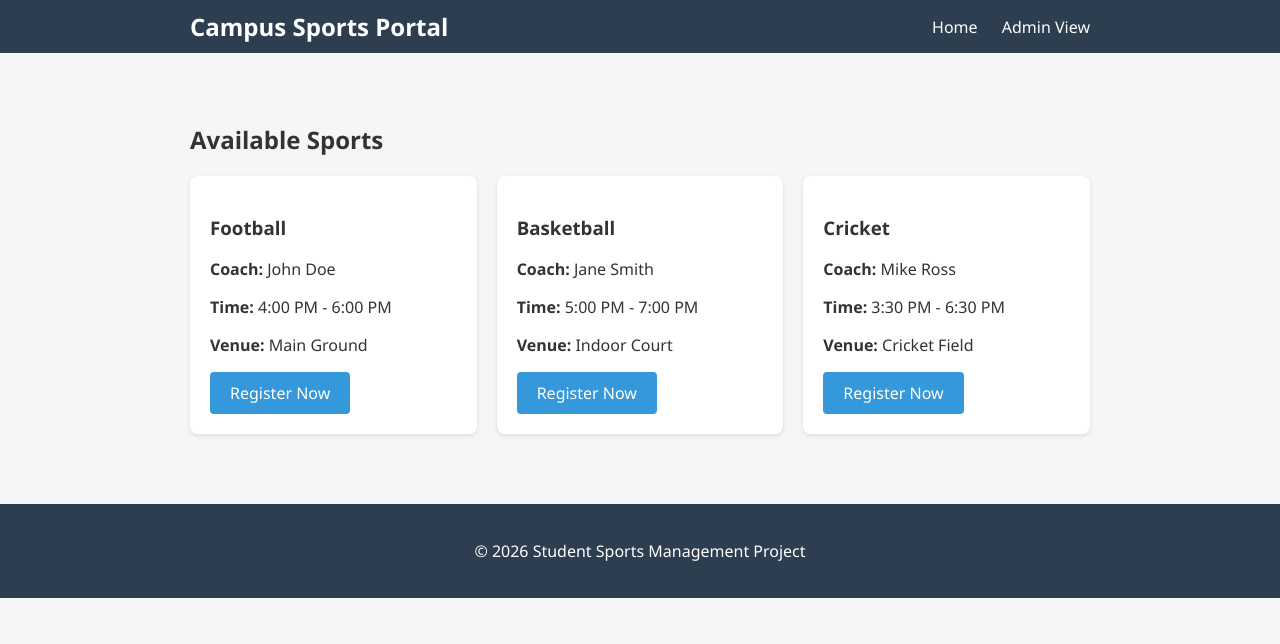
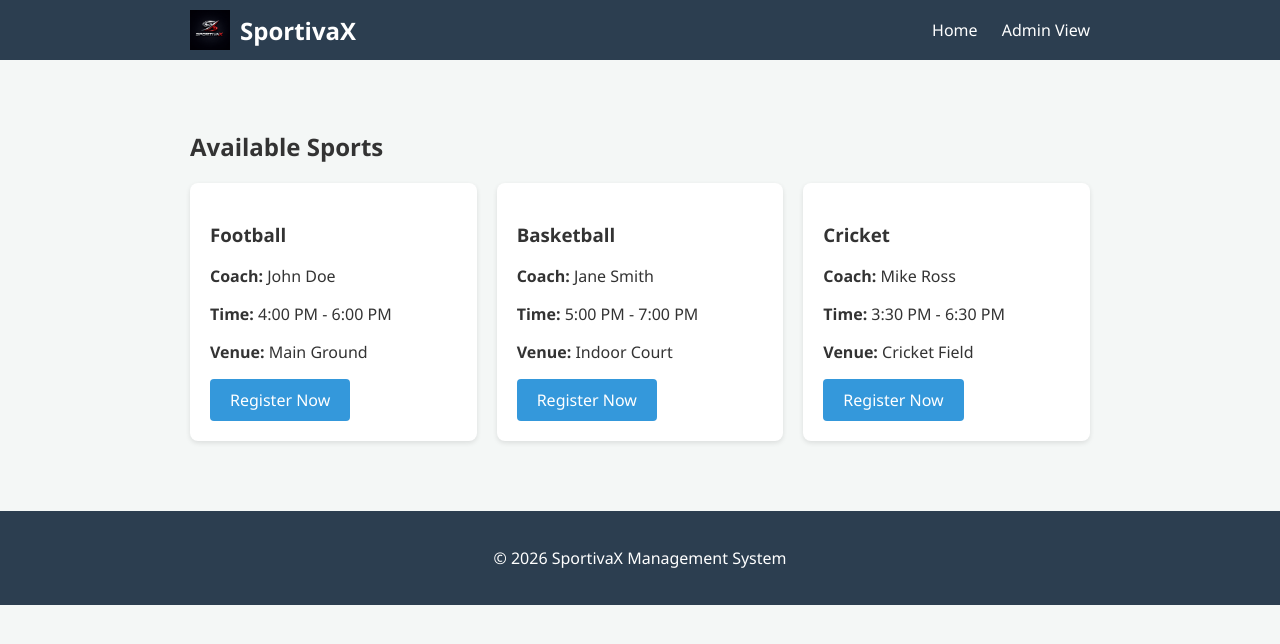
Before and after one commit to devkrish7o/Python, a FastAPI app: page / in a window 1280 px wide. Shown: the top 644 px of the page. Run offline with FastAPI, Linux system fonts and the light colour scheme.

Commit message:
Update company name and integrate new logo across the application
Update static assets and HTML templates to reflect the new company name "SportivaX" and include the provided logo, adjusting CSS for proper display.

Replit-Commit-Author: Agent
Replit-Commit-Session-Id: a1a2d18b-4a99-4e19-8bee-3489177f4e7e
Replit-Commit-Checkpoint-Type: full_checkpoint
Replit-Commit-Event-Id: 8cf3ba8a-bead-4616-b01c-8fcf216f15d5
Replit-Commit-Screenshot-Url: https://storage.googleapis.com/screenshot-production-us-central1/cc44fcd4-d8be-46c4-aa01-100e67e798c8/a1a2d18b-4a99-4e19-8bee-3489177f4e7e/hSCjLwC
Replit-Helium-Checkpoint-Created: true

```diff
--- a/static/css/style.css
+++ b/static/css/style.css
@@ -23,6 +23,50 @@ nav .container {
     justify-content: space-between;
     align-items: center;
     padding: 0 20px;
+}
+
+.navbar {
+    display: flex;
+    justify-content: space-between;
+    align-items: center;
+}
+
+.logo-area {
+    display: flex;
+    align-items: center;
+}
+
+.nav-logo {
+    height: 40px;
+    margin-right: 10px;
+}
+
+.brand-name {
+    font-size: 1.5rem;
+    font-weight: bold;
+    color: white;
+}
+
+.logo-center {
+    text-align: center;
+    margin-bottom: 20px;
+}
+
+.form-logo {
+    height: 80px;
+    margin-bottom: 10px;
+}
+
+.success-logo {
+    height: 100px;
+    margin-bottom: 10px;
+}
+
+.brand-name-dark {
+    color: #2c3e50;
+    margin-top: 0;
+    margin-bottom: 20px;
+    font-size: 2rem;
 }
 
 nav h1 { margin: 0; font-size: 1.5rem; }
--- a/templates/admin.html
+++ b/templates/admin.html
@@ -6,6 +6,10 @@
 </head>
 <body>
     <div class="container">
+        <div class="logo-center">
+            <img src="/static/logo.png" alt="SportivaX Logo" class="form-logo">
+            <h1 class="brand-name-dark">SportivaX</h1>
+        </div>
         <h1>Student Registrations</h1>
         <table class="data-table">
             <thead>
--- a/templates/index.html
+++ b/templates/index.html
@@ -7,8 +7,11 @@
 </head>
 <body>
     <nav>
-        <div class="container">
-            <h1>Campus Sports Portal</h1>
+        <div class="container navbar">
+            <div class="logo-area">
+                <img src="/static/logo.png" alt="SportivaX Logo" class="nav-logo">
+                <span class="brand-name">SportivaX</span>
+            </div>
             <div class="links">
                 <a href="/">Home</a>
                 <a href="/admin">Admin View</a>
@@ -32,7 +35,7 @@
     </div>
 
     <footer>
-        <p>&copy; 2026 Student Sports Management Project</p>
+        <p>&copy; 2026 SportivaX Management System</p>
     </footer>
 </body>
 </html>
--- a/templates/register.html
+++ b/templates/register.html
@@ -6,6 +6,10 @@
 </head>
 <body>
     <div class="container">
+        <div class="logo-center">
+            <img src="/static/logo.png" alt="SportivaX Logo" class="form-logo">
+            <h1 class="brand-name-dark">SportivaX</h1>
+        </div>
         <h1>Register for {{ sport.name }}</h1>
         <form action="/submit-registration" method="post" class="form-container">
             <input type="hidden" name="sport_name" value="{{ sport.name }}">
--- a/templates/success.html
+++ b/templates/success.html
@@ -6,6 +6,8 @@
 </head>
 <body>
     <div class="container text-center">
+        <img src="/static/logo.png" alt="SportivaX Logo" class="success-logo">
+        <h1 class="brand-name-dark">SportivaX</h1>
         <h1>Success!</h1>
         <div class="success-box">
             <p>Congratulations <strong>{{ reg.name }}</strong>!</p>
```
Also changed, not shown: attached_assets/file_0000000002a871fabbad5de51ff54bf7_1768891341644.png (added), static/logo.png (added).
